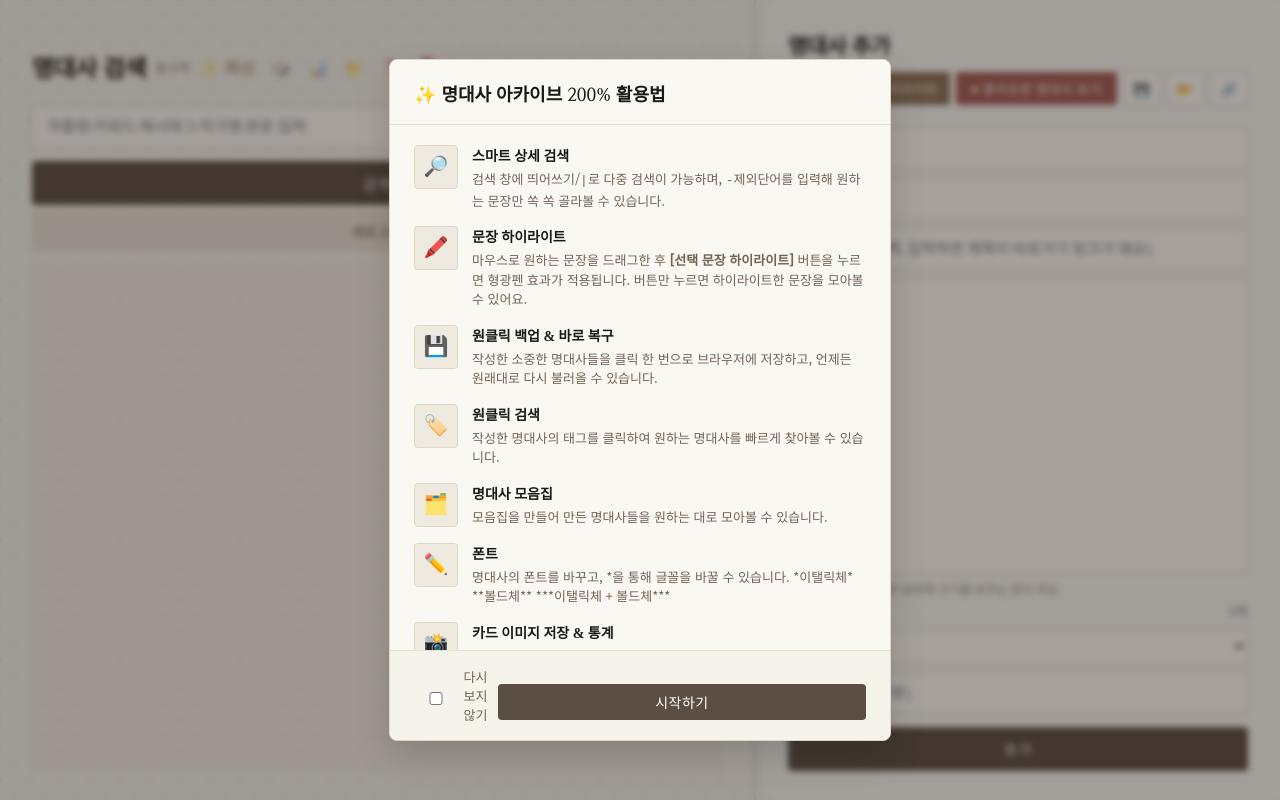
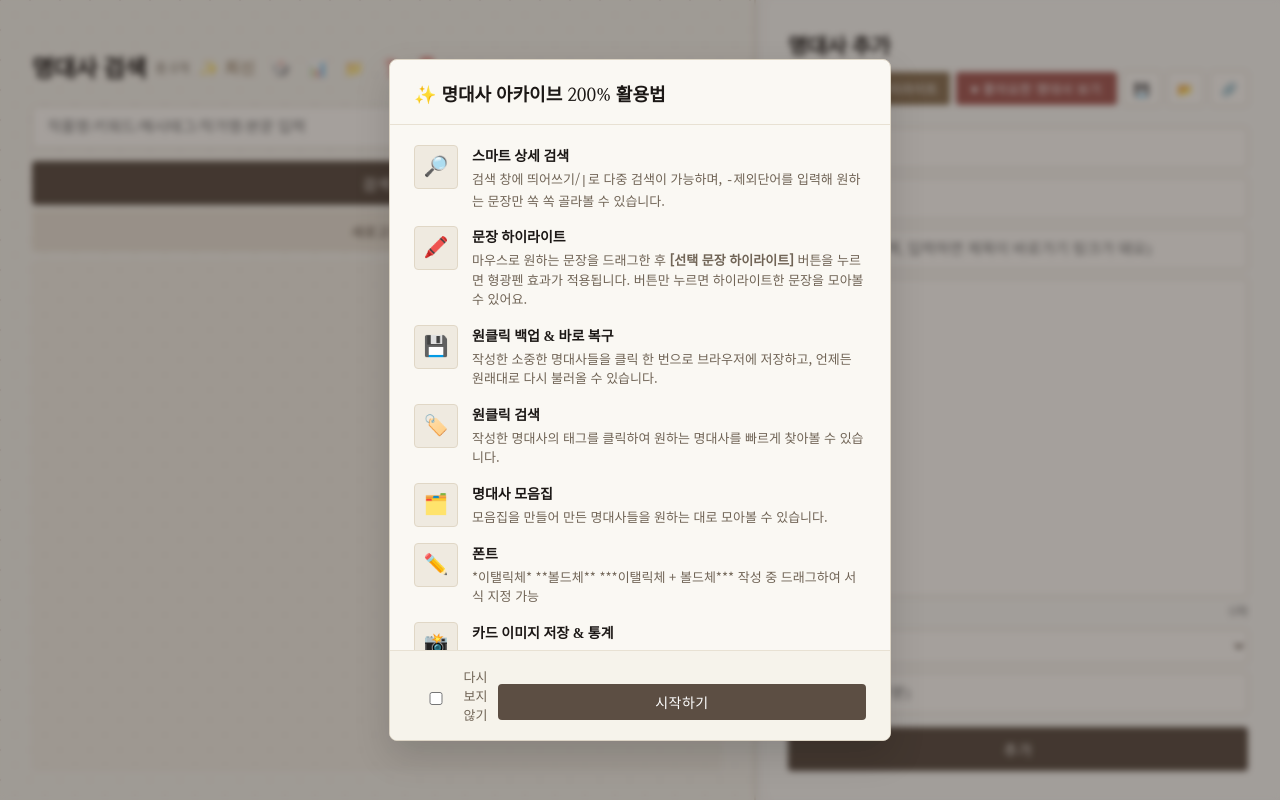
Before and after one commit to jjanguri/my_per, a plain HTML site: page index.html in a window 1280 px wide. Drawn offline with nearby package versions, Linux system fonts and the light colour scheme; a web font is replaced by a local one.

Commit message:
Update index.html

```diff
--- a/index.html
+++ b/index.html
@@ -1694,12 +1694,12 @@ function createRichToolbar(textarea, getBaseFont) {
 
   const hint = document.createElement("div");
   hint.className = "richHint";
-  hint.textContent = "💡 글자를 드래그하면 글씨체·크기를 바꾸는 창이 떠요";
+  //hint.textContent = "💡 글자를 드래그하면 글씨체·크기를 바꾸는 창이 떠요";
 
   const preview = document.createElement("div");
   preview.className = "richPreview";
 
-  wrap.appendChild(hint);
+  //wrap.appendChild(hint);
   wrap.appendChild(preview);
 
   function refresh() {
@@ -3583,7 +3583,7 @@ function showOnboardingGuide(forceShow = false) {
           <div class="guide-icon">✏️</div>
           <div class="guide-text">
             <h4>폰트</h4>
-            <p>명대사의 폰트를 바꾸고, *을 통해 글꼴을 바꿀 수 있습니다. *이탤릭체* **볼드체** ***이탤릭체 + 볼드체***</p>
+            <p>*이탤릭체* **볼드체** ***이탤릭체 + 볼드체*** 작성 중 드래그하여 서식 지정 가능</p>
           </div>
         </div>
 
```
